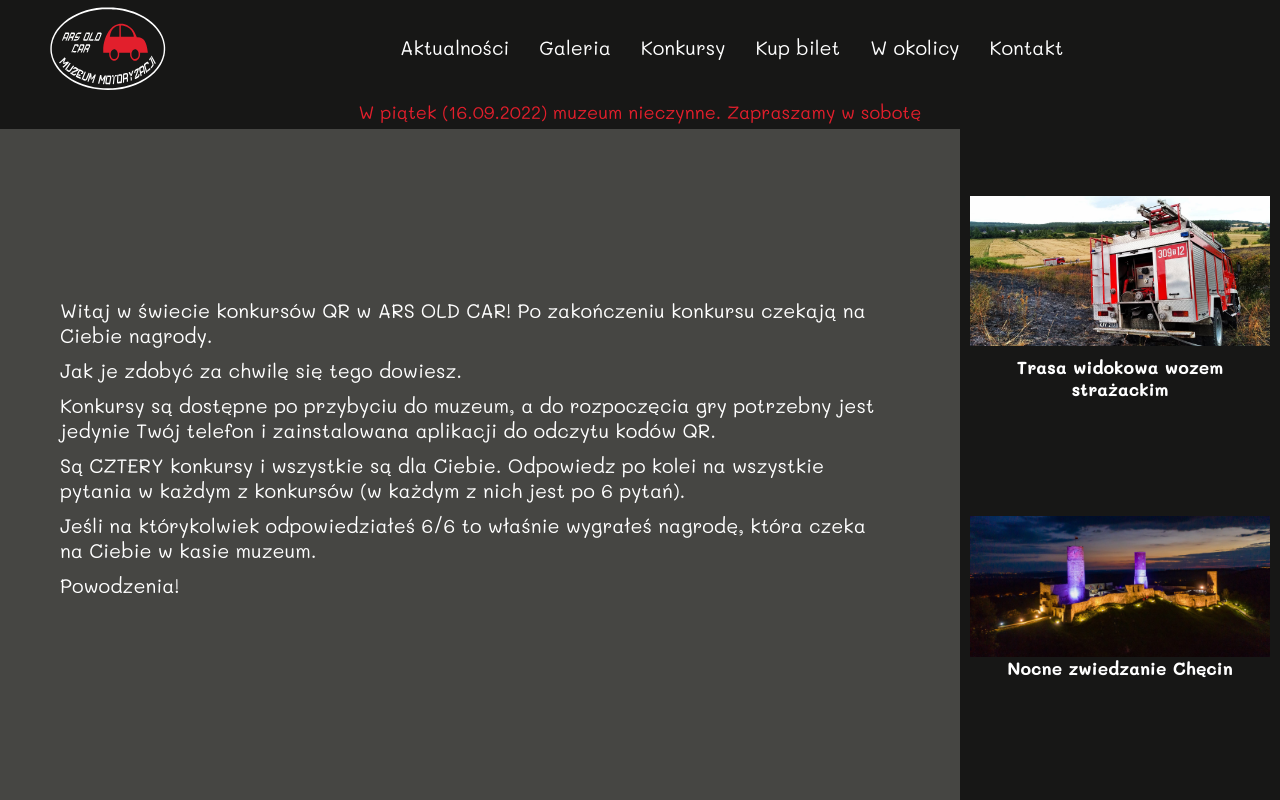
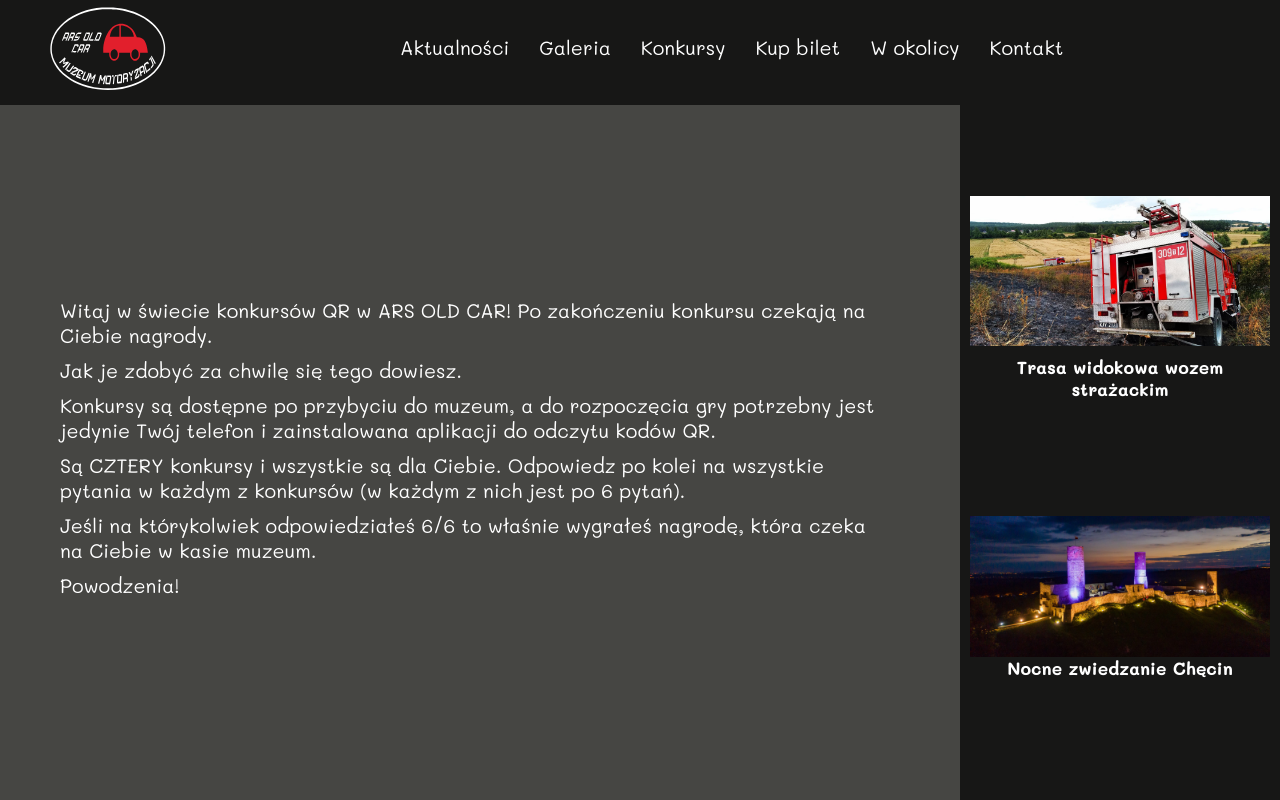
Before and after one commit to damian-guh/ars-old-car, a Next.js app: page /qr in a window 1280 px wide. Shown: the top 800 px of the page. Built offline with nearby package versions, Linux system fonts and the light colour scheme.

Commit message:
feat: change quick section

```diff
--- a/src/components/Layout/Header/index.tsx
+++ b/src/components/Layout/Header/index.tsx
@@ -33,9 +33,7 @@ const Header = () => {
           onClick={() => toggleMenu && toggleMenu((prevState) => !prevState)}
         />
       )}
-      <QuickNewsSection>
-        W piątek (16.09.2022) muzeum nieczynne. Zapraszamy w sobotę
-      </QuickNewsSection>
+      <QuickNewsSection />
     </Wrapper>
   );
 };
```
